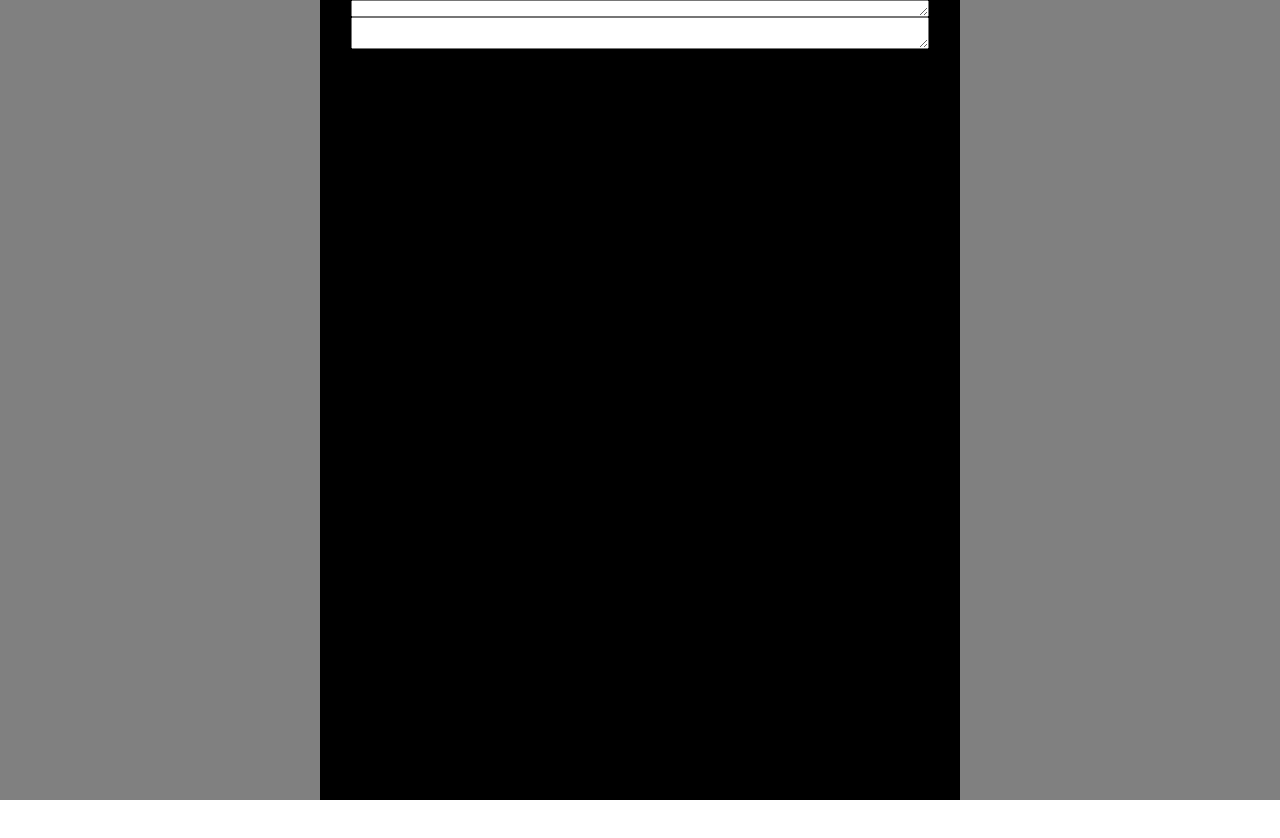
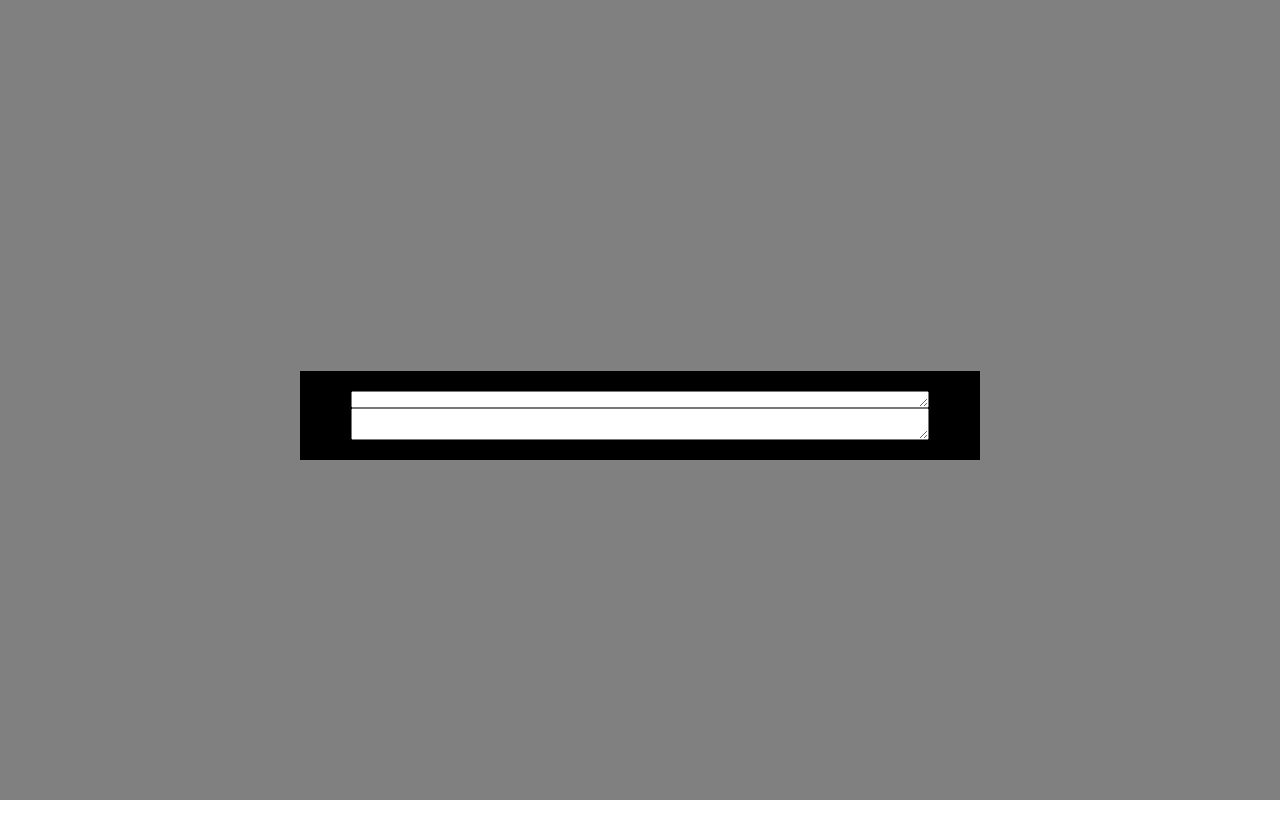
Before and after one commit to juanpablo-git/googleKEEP, a React (Vite) app in the folder keep/: page / in a window 1280 px wide. Shown: the top 838 px of the page. Built offline with nearby package versions, Linux system fonts and the light colour scheme.

Commit message:
mostrar a nota

```diff
--- a/keep/src/nota/index.jsx
+++ b/keep/src/nota/index.jsx
@@ -4,11 +4,11 @@ export default ({
     return (
     <div
     onClick={()=>{console.log("Fechou")}}
-    style={{display:"flex",justifyContent:"center",position:"fixed",top:0,left:0,backgroundColor:"GrayText",width:"100vw",height:"100vh",zIndex:"150"}}>
-        <div style={{display:"flex",flexDirection:"column",width:"50%",alignItems:"center",backgroundColor:"InfoText"}}>
+    style={{display:"flex",justifyContent:"center",alignItems:"center",position:"fixed",top:0,left:0,backgroundColor:"GrayText",width:"100vw",height:"100vh",zIndex:"150"}}>
+        <div style={{marginTop:"30px",padding:"20px",display:"flex",height: "max-content",flexDirection:"column",width:"50%",alignItems:"center",backgroundColor:"InfoText"}}>
 
         <textarea style={{width:"90%"}} rows="1">{titulo}</textarea>
-        <textarea style={{width:"90%"}} >
+        <textarea onClick={()=>{console.log("mantem")}} style={{width:"90%"}} >
             {nota}
         </textarea>
         </div>
```
